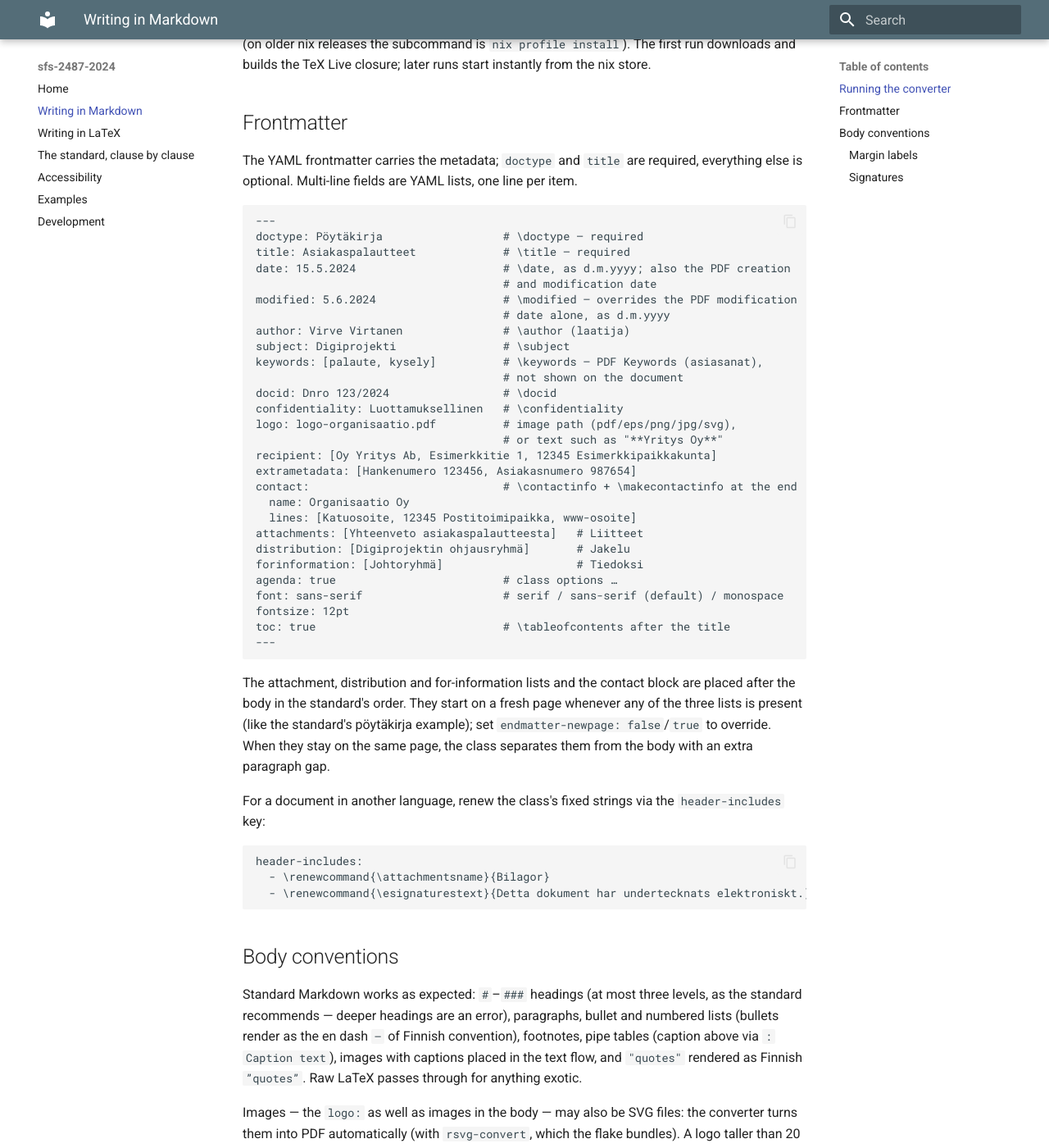
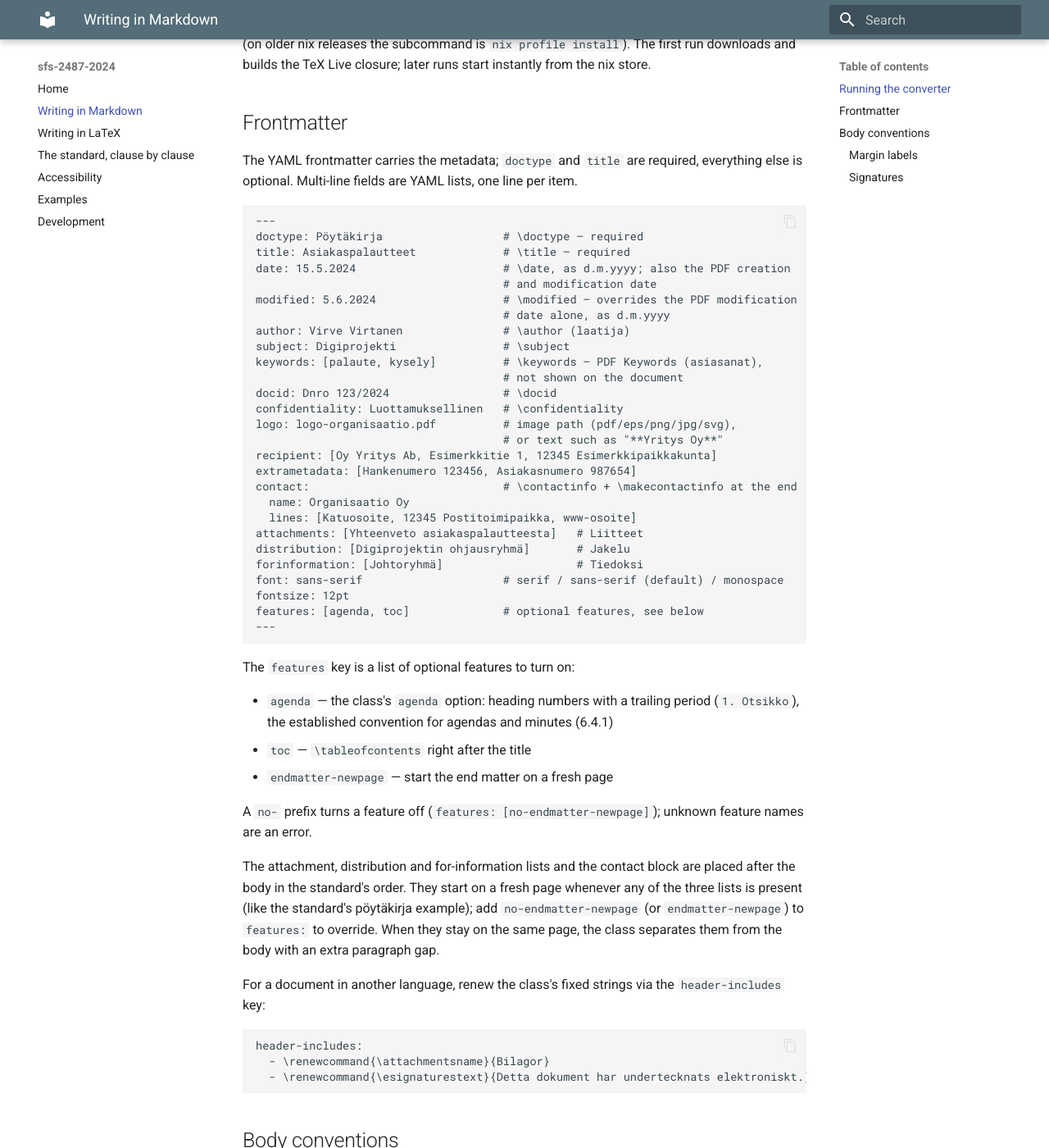
Before and after one commit to datakurre/vakioasiakirja, an MkDocs documentation site: the page built from docs/markdown.md, in a window 1280 px wide and 1400 px high, scrolled down 745 px. Shown: the whole window at 82% size. Built offline with MkDocs 1.6.1 and Material for MkDocs 9.7.7, drawn with Linux system fonts in a browser that asks for light colours.

Commit message:
Merge Markdown frontmatter booleans into a features list
Replace the top-level agenda/toc/endmatter-newpage booleans with a
single features list, e.g. features: [agenda, no-endmatter-newpage].
A no- prefix turns a feature off, which keeps the computed
endmatter-newpage default (on whenever attachments, distribution or
forinformation are present) overridable in both directions.

Pandoc templates cannot test list membership, so the Lua filter
expands the tokens into sfs-* booleans the template reads; the rename
also keeps the removed legacy keys inert, and the filter fails the
build with a migration hint when it sees one. Unknown feature names
are an error, and a bare scalar (features: agenda) is accepted.

https://claude.ai/code/session_01XN84GbSG1U5qGtLMUGZcY6

````diff
--- a/docs/markdown.md
+++ b/docs/markdown.md
@@ -69,19 +69,30 @@ contact:                             # \contactinfo + \makecontactinfo at the en
 attachments: [Yhteenveto asiakaspalautteesta]   # Liitteet
 distribution: [Digiprojektin ohjausryhmä]       # Jakelu
 forinformation: [Johtoryhmä]                    # Tiedoksi
-agenda: true                         # class options …
 font: sans-serif                     # serif / sans-serif (default) / monospace
 fontsize: 12pt
-toc: true                            # \tableofcontents after the title
+features: [agenda, toc]              # optional features, see below
 ---
 ```
+
+The `features` key is a list of optional features to turn on:
+
+- `agenda` — the class's `agenda` option: heading numbers with a
+  trailing period (`1. Otsikko`), the established convention for
+  agendas and minutes (6.4.1)
+- `toc` — `\tableofcontents` right after the title
+- `endmatter-newpage` — start the end matter on a fresh page
+
+A `no-` prefix turns a feature off (`features: [no-endmatter-newpage]`);
+unknown feature names are an error.
 
 The attachment, distribution and for-information lists and the contact
 block are placed after the body in the standard's order. They start on a
 fresh page whenever any of the three lists is present (like the
-standard's pöytäkirja example); set `endmatter-newpage: false`/`true` to
-override. When they stay on the same page, the class separates them
-from the body with an extra paragraph gap.
+standard's pöytäkirja example); add `no-endmatter-newpage` (or
+`endmatter-newpage`) to `features:` to override. When they stay on the
+same page, the class separates them from the body with an extra
+paragraph gap.
 
 For a document in another language, renew the class's fixed strings via
 the `header-includes` key:
````
Also changed, not shown: examples/markdown/esimerkki-kayttoohje.md (+1 -1 lines), examples/markdown/esimerkki-kokouskutsu.md (+5 -6 lines), examples/markdown/esimerkki-monospace.md (+1 -1 lines), examples/markdown/esimerkki-raportti.md (+1 -2 lines), 2 other files.
